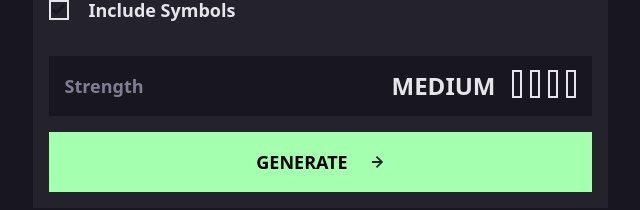
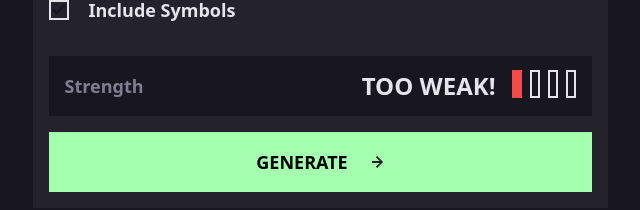
Before and after one commit to SH-Lee2/Password_generator_app, a React (Vite) app: page / in a window 1280 px wide. Shown: the part 498-708 px from the top of the page, without its empty margins (320-960 px from the left). Built offline with nearby package versions, Linux system fonts and the light colour scheme.

Commit message:
add: strength 바 표시 strength 수에 따른 컬러 변경

```diff
--- a/src/App.tsx
+++ b/src/App.tsx
@@ -7,6 +7,7 @@ import Strength from './components/Strength';
 
 function App() {
   const [password, setPassword] = useState('');
+  const [strength, setStrength] = useState(0);
 
   const changePassword = (e: React.ChangeEvent<HTMLInputElement>) => {
     setPassword(e.target.value);
@@ -30,7 +31,7 @@ function App() {
         <div className="bg-black-gray p-4">
           <LengthBar length={password.length} />
           <CheckList />
-          <Strength />
+          <Strength strength={strength} />
           <button className="bg-green mt-4 w-full flex items-center justify-center gap-x-4 font-bold p-[18px] text-base md:text-[18px] md:gap-x-6">
             GENERATE <ArrowRight />
           </button>
--- a/src/components/Strength.tsx
+++ b/src/components/Strength.tsx
@@ -1,16 +1,42 @@
 import React from 'react';
 
-const Strength = () => {
+const STRENGTH = [
+  {
+    text: 'TOO WEAK!',
+    color: 'bg-red',
+  },
+  { text: 'WEAK', color: 'bg-orange' },
+  { text: 'MEDIUM', color: 'bg-yellow' },
+  { text: 'STRONG', color: 'bg-green' },
+];
+
+const Strength = ({ strength }: { strength: number }) => {
   return (
     <div className="flex items-center justify-between bg-black mt-8 px-4 py-[14px]">
       <span className="text-gray text-base font-bold md:text-lg">Strength</span>
       <div className="flex gap-x-4">
-        <span className="text-white font-bold text-lg md:text-2xl">MEDIUM</span>
+        <span className="text-white font-bold text-lg md:text-2xl">{STRENGTH[strength].text}</span>
         <div className="flex gap-x-2">
-          <div className="w-[10px] h-[28px] border-2 border-white" />
-          <div className="w-[10px] h-[28px] border-2 border-white" />
-          <div className="w-[10px] h-[28px] border-2 border-white" />
-          <div className="w-[10px] h-[28px] border-2 border-white" />
+          <div
+            className={`w-[10px] h-[28px]  ${
+              strength >= 0 ? STRENGTH[strength].color : 'border-2 border-white'
+            }`}
+          />
+          <div
+            className={`w-[10px] h-[28px]  ${
+              strength >= 1 ? STRENGTH[strength].color : 'border-2 border-white'
+            }`}
+          />
+          <div
+            className={`w-[10px] h-[28px]  ${
+              strength >= 2 ? STRENGTH[strength].color : 'border-2 border-white'
+            }`}
+          />
+          <div
+            className={`w-[10px] h-[28px]  ${
+              strength >= 3 ? STRENGTH[strength].color : 'border-2 border-white'
+            }`}
+          />
         </div>
       </div>
     </div>
```
